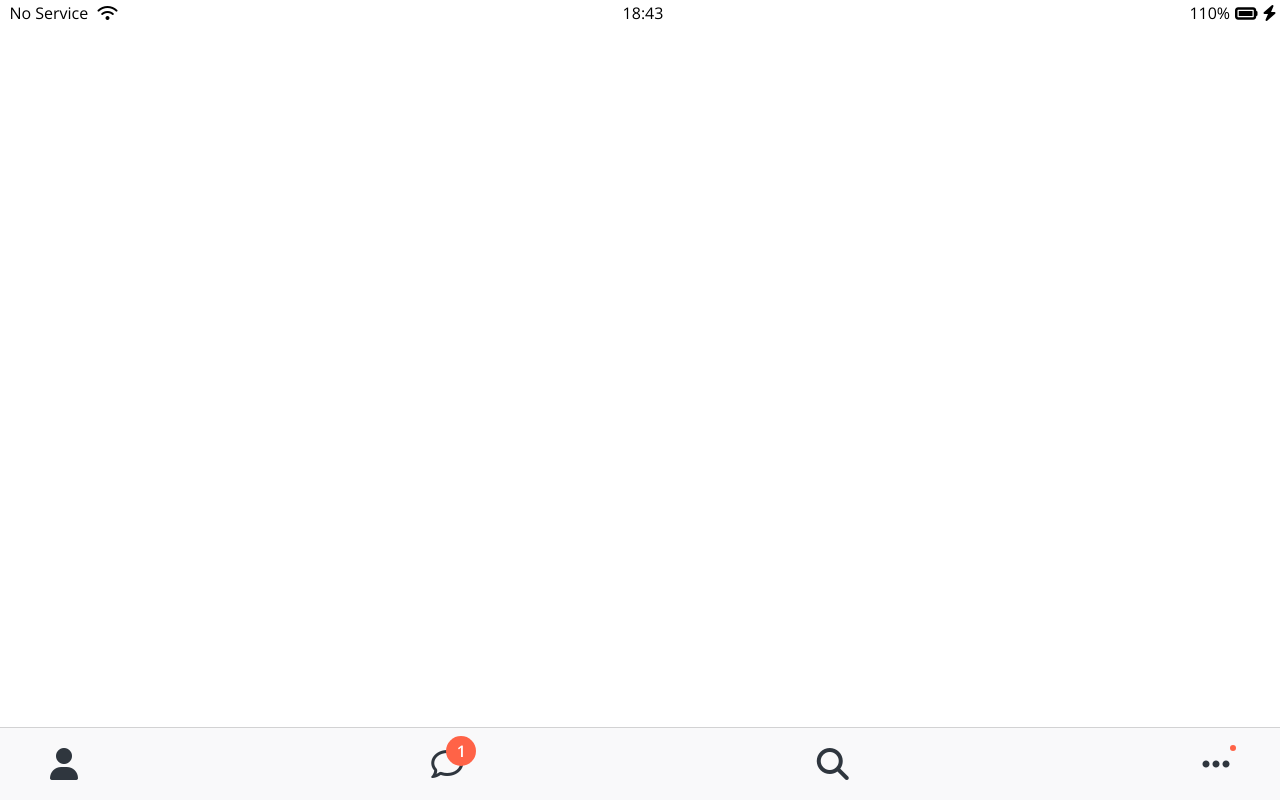
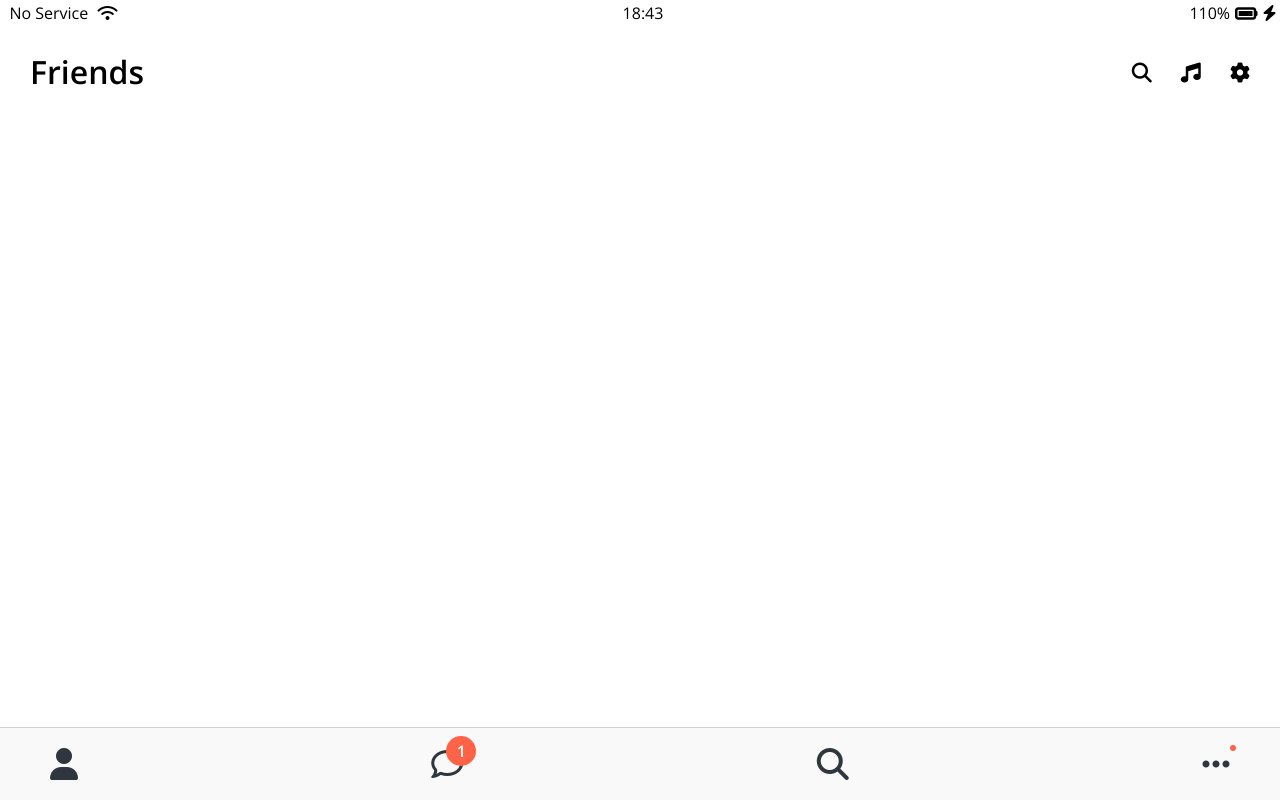
Before and after one commit to peterk08/kokoa-clone-2021, a plain HTML site: page friends.html in a window 1280 px wide. Drawn offline with nearby package versions, Linux system fonts and the light colour scheme.

Commit message:
fixed solved

```diff
--- /dev/null
+++ b/css/components/screen-header.css
@@ -0,0 +1,14 @@
+.screen-header {
+    display: flex;
+    justify-content: space-between;
+    padding: 30px;
+    align-items: center;
+}
+.screen-header__title {
+    font-size: 32px;
+    font-weight: 600;
+}
+
+.screen-header__icons span {
+    margin-left: 25px;
+}
--- a/css/components/status-bar.css
+++ b/css/components/status-bar.css
@@ -1,8 +1,9 @@
 .status-bar {
     display: flex;
+    background-color: white;
     justify-content: center;
     padding: 5px 3px;
-    position: fixed;
+
     width: 100%;
   }
   .status-bar__column {
--- a/css/styles.css
+++ b/css/styles.css
@@ -4,6 +4,7 @@
 /* Components */
 @import "components/status-bar.css";
 @import "components/nav-bar.css";
+@import "components/screen-header.css";
 /* Screens */
 @import "screens/login.css";
 
--- a/friends.html
+++ b/friends.html
@@ -22,6 +22,17 @@
         </div>
       </div>
 
+      <header class="screen-header">
+        <h1 class="screen-header__title">Friends</h1>
+        <div class="screen-header__icons">
+            <span><i class="fas fa-search fa-lg"></i></span>
+            <span><i class="fas fa-music fa-lg"></i></span>
+            <span><i class="fas fa-cog fa-lg"></i></span>
+        </div>
+
+
+      </header>
+
     <nav class="nav">
         <ul class="nav__list">
             <li class="btn"><a class="nav__link" href="friends.html"><i class="fas fa-user fa-2x"></i></a></li>
```
